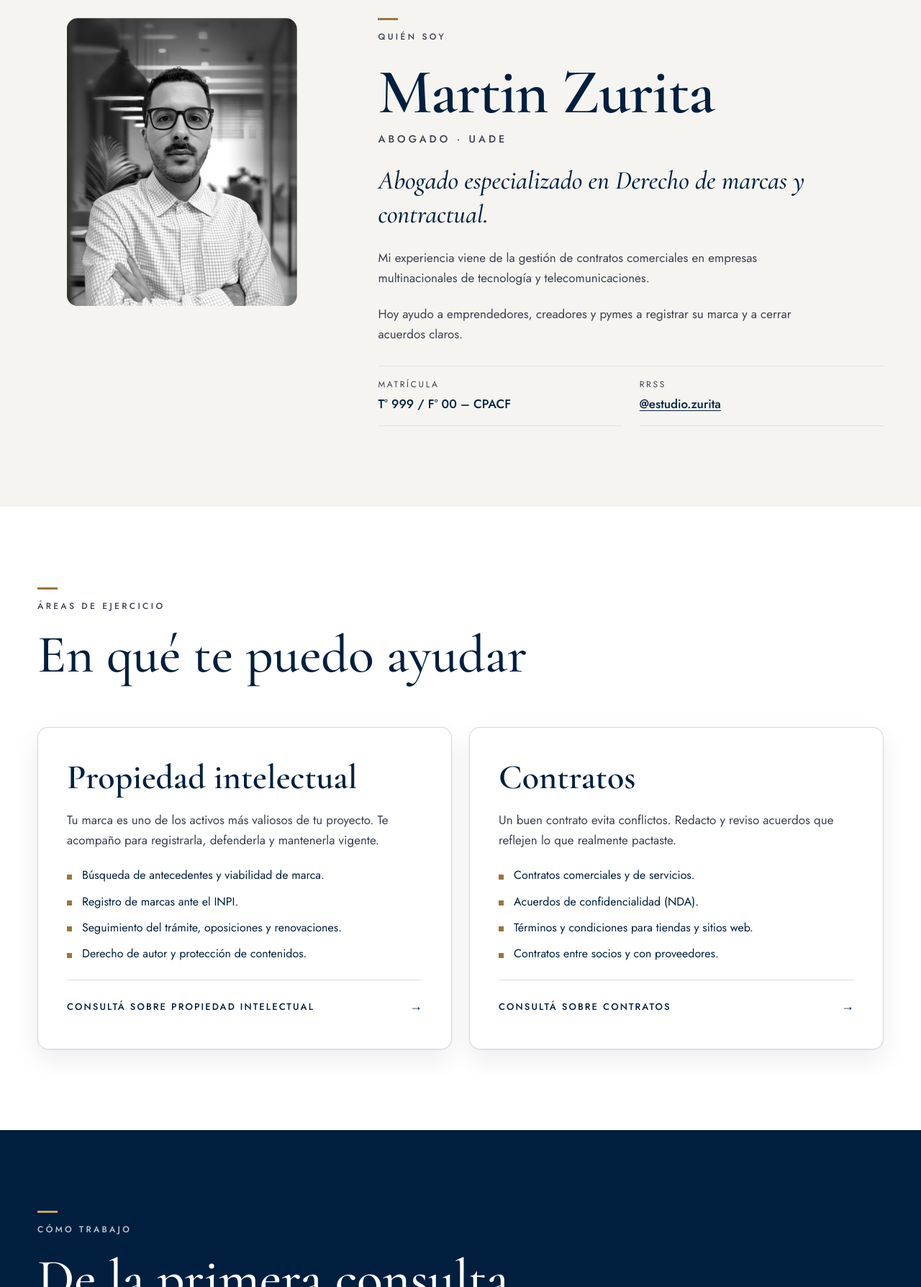
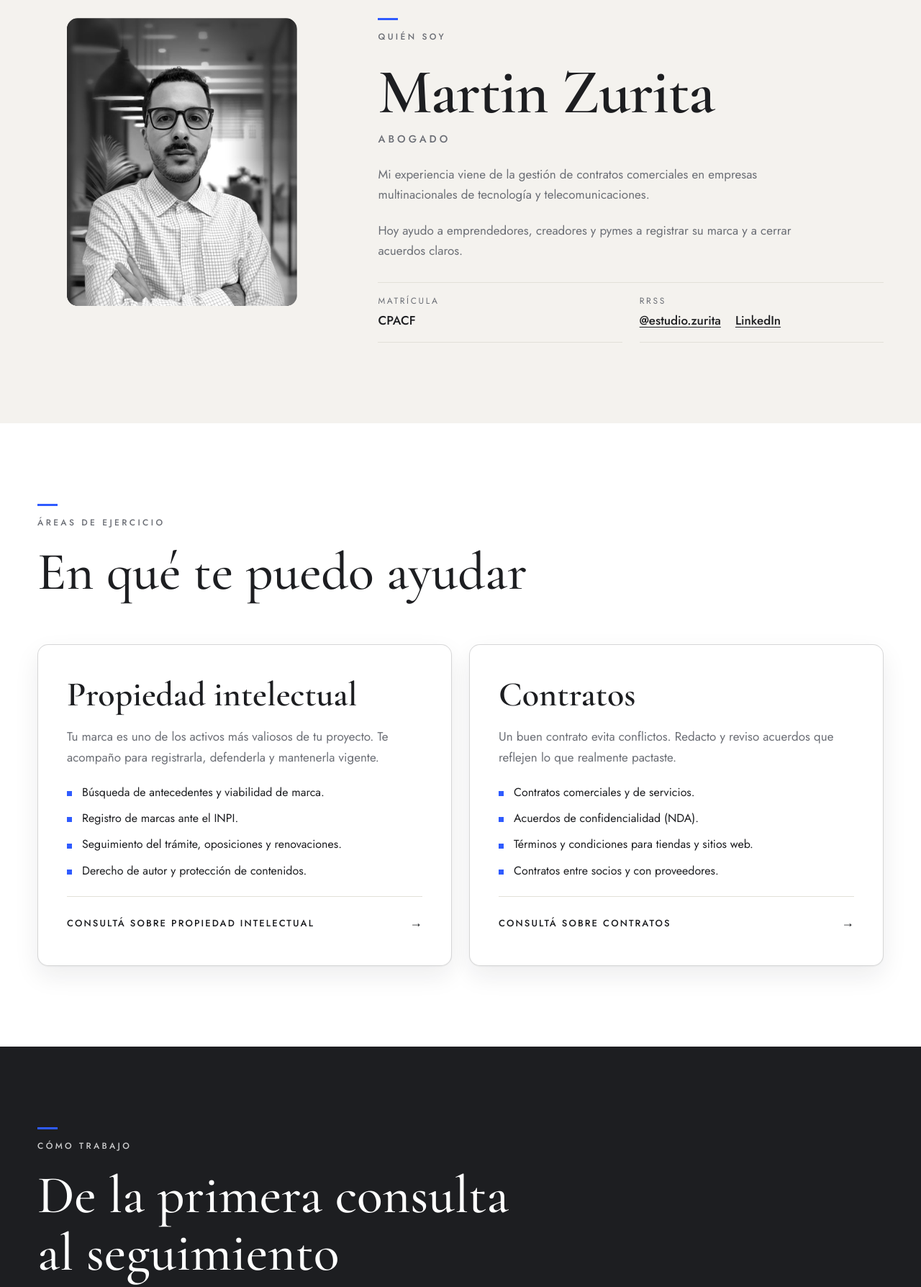
Before and after one commit to mzurita33/MZestudio, a plain HTML site: page index.html in a window 1280 px wide. Shown: the part 1012-2800 px from the top of the page at 72% size. Drawn offline with nearby package versions, Linux system fonts and the light colour scheme.

Commit message:
Add files via upload

```diff
--- a/css/styles.css
+++ b/css/styles.css
@@ -2,12 +2,12 @@
    Mobile first: base a 375 px, escritorio desde 900 px. Bordes rectos, mucho aire. */
 
 :root {
-  --azul: #001F3F;
-  --bronce: #9A7440;
-  --bronce-claro: #C9A36A;
+  --azul: #1D1E21;
+  --bronce: #2F5BFF;
+  --bronce-claro: #2F5BFF;
   --blanco: #FFFFFF;
-  --marfil: #F5F4F0;
-  --texto-sec: #3A4150;
+  --marfil: #F4F2EE;
+  --texto-sec: #6B6E75;
   --linea: #E2E0D8;
   --linea-azul: rgba(255, 255, 255, 0.24);
   --error: #A3261B;
@@ -66,7 +66,7 @@ p { margin: 0; }
 }
 
 /* Marcador de contenido a completar: borrar la clase cuando esté el dato real */
-.pendiente { color: inherit; background: rgba(201, 163, 106, 0.28); padding: 0 4px; }
+.pendiente { color: inherit; background: rgba(47, 91, 255, 0.28); padding: 0 4px; }
 
 /* Botones */
 .btn {
@@ -77,7 +77,7 @@ p { margin: 0; }
   background: var(--azul); color: var(--blanco);
   transition: background-color .2s ease, color .2s ease, border-color .2s ease;
 }
-.btn:hover { background: #0B2E54; border-color: #0B2E54; color: var(--blanco); }
+.btn:hover { background: #2C2E33; border-color: #2C2E33; color: var(--blanco); }
 .btn--borde { background: transparent; color: var(--azul); }
 .btn--borde:hover { background: var(--azul); color: var(--blanco); }
 .sobre-azul .btn { background: var(--blanco); border-color: var(--blanco); color: var(--azul); }
@@ -281,7 +281,7 @@ p { margin: 0; }
 #contacto .campo select,
 #contacto .campo textarea {
   border-radius: var(--radio);
-  border: 1px solid rgba(0, 31, 63, 0.45);
+  border: 1px solid rgba(29, 30, 33, 0.45);
 }
 #contacto .campo [aria-invalid="true"] { border-color: var(--error); }
 #contacto .campo input:focus,
@@ -293,7 +293,7 @@ p { margin: 0; }
 /* Footer */
 .footer { background: var(--azul); color: rgba(255, 255, 255, 0.82); padding-block: 56px 40px; font-size: 0.9375rem; }
 .footer a { color: var(--blanco); text-decoration: none; }
-.footer a:hover { color: var(--bronce-claro); text-decoration: underline; }
+.footer a:hover { color: #FFFFFF; text-decoration: underline; }
 .footer__arriba { display: flex; flex-direction: column; gap: 32px; padding-bottom: 32px; }
 .footer__logo svg { width: 220px; height: auto; display: block; color: var(--blanco); }
 .footer nav ul { list-style: none; margin: 0; padding: 0; display: flex; flex-wrap: wrap; gap: 4px 28px; }
--- a/css/v2.css
+++ b/css/v2.css
@@ -17,7 +17,7 @@
 
 /* ---------- Botones: elevación suave ---------- */
 .btn { transition: background-color .25s ease, color .25s ease, border-color .25s ease, transform .3s var(--ease), box-shadow .3s var(--ease); }
-.btn:hover { transform: translateY(-2px); box-shadow: 0 10px 22px rgba(0, 31, 63, 0.18); }
+.btn:hover { transform: translateY(-2px); box-shadow: 0 10px 22px rgba(29, 30, 33, 0.18); }
 .sobre-azul .btn:hover { box-shadow: 0 10px 22px rgba(0, 0, 0, 0.28); }
 .btn:active { transform: translateY(0) scale(.98); box-shadow: none; }
 
@@ -102,7 +102,7 @@
   content: ""; position: absolute; left: 0; right: 0; bottom: -1px; height: 3px; background: var(--bronce);
   border-radius: 0 0 var(--radio-grande) var(--radio-grande); transform: scaleX(0); transform-origin: left; transition: transform .6s var(--ease);
 }
-.area:hover { transform: translateY(-6px); border-color: var(--azul); box-shadow: 0 18px 40px rgba(0, 31, 63, 0.10); }
+.area:hover { transform: translateY(-6px); border-color: var(--azul); box-shadow: 0 18px 40px rgba(29, 30, 33, 0.10); }
 .area:hover::after { transform: scaleX(1); }
 .js .area.revelar.listo { transition: transform .35s var(--ease), border-color .35s ease, box-shadow .35s var(--ease); }
 .area .punto-lista li { transition: transform .35s var(--ease); }
@@ -169,10 +169,10 @@
 
 /* Tarjetas de áreas más definidas: borde un poco más marcado y sombra suave */
 .area {
-  border-color: rgba(0, 31, 63, 0.18);
-  box-shadow: 0 1px 2px rgba(0, 31, 63, 0.05), 0 14px 34px rgba(0, 31, 63, 0.08);
+  border-color: rgba(29, 30, 33, 0.18);
+  box-shadow: 0 1px 2px rgba(29, 30, 33, 0.05), 0 14px 34px rgba(29, 30, 33, 0.08);
 }
-.area:hover { border-color: var(--azul); box-shadow: 0 2px 4px rgba(0, 31, 63, 0.06), 0 22px 48px rgba(0, 31, 63, 0.14); }
+.area:hover { border-color: var(--azul); box-shadow: 0 2px 4px rgba(29, 30, 33, 0.06), 0 22px 48px rgba(29, 30, 33, 0.14); }
 
 /* Portada en celular: cada frase del título en un solo renglón y menos espacio vacío */
 .hero h1 .frase__in { white-space: nowrap; }
@@ -194,3 +194,6 @@
 .area h3 { font-size: clamp(2.2rem, 6vw, 48px); }
 .paso h3 { font-size: 2rem; }
 .seccion__cabeza { max-width: 980px; }
+
+/* Enlaces de redes en Quién soy: Instagram y LinkedIn lado a lado */
+.quien__datos dd { display: flex; flex-wrap: wrap; gap: 4px 20px; }
--- a/index.html
+++ b/index.html
@@ -6,7 +6,7 @@
 <title>MZ Estudio Jurídico · Propiedad intelectual y contratos en Buenos Aires</title>
 <meta name="description" content="Martin Zurita, abogado en CABA. Registro de marcas ante el INPI, propiedad intelectual y contratos para emprendedores, creadores y pymes. Agendá una entrevista.">
 <link rel="canonical" href="https://mzestudio.com.ar/">
-<meta name="theme-color" content="#001F3F">
+<meta name="theme-color" content="#1D1E21">
 
 <meta property="og:type" content="website">
 <meta property="og:locale" content="es_AR">
@@ -48,7 +48,7 @@
   "areaServed": { "@type": "City", "name": "Ciudad Autónoma de Buenos Aires" },
   "knowsAbout": ["Propiedad intelectual", "Registro de marcas", "Contratos"],
   "founder": { "@type": "Person", "name": "Martin Zurita", "jobTitle": "Abogado" },
-  "sameAs": ["https://www.instagram.com/estudio.zurita/"]
+  "sameAs": ["https://www.instagram.com/estudio.zurita/", "https://www.linkedin.com/in/martinnzurita/"]
 }
 </script>
 </head>
@@ -62,7 +62,7 @@
       <svg viewBox="-8 -8 428 120" aria-hidden="true" focusable="false">
         <polyline points="0,100 0,0 45,56 90,0 150,0 90,100 412,100" fill="none" stroke="currentColor" stroke-width="9" stroke-linejoin="miter" stroke-linecap="square"></polyline>
         <text x="172" y="84" fill="currentColor" style="font-family: 'Jost', 'Century Gothic', sans-serif; font-size: 15px; font-weight: 500; letter-spacing: 4px">ESTUDIO JURÍDICO</text>
-        <rect x="172" y="44" width="28" height="3" fill="#9A7440"></rect>
+        <rect x="172" y="44" width="28" height="3" fill="#2F5BFF"></rect>
       </svg>
     </a>
     <div class="header__nav-wrap">
@@ -122,14 +122,13 @@
         <p class="rotulo">Quién soy</p>
         <div class="quien__nombre">
           <h2 id="quien-titulo">Martin Zurita</h2>
-          <p class="quien__titulo">Abogado · UADE</p>
+          <p class="quien__titulo">Abogado</p>
         </div>
-        <p class="quien__lema">Abogado especializado en Derecho de marcas y contractual.</p>
         <p>Mi experiencia viene de la gestión de contratos comerciales en empresas multinacionales de tecnología y telecomunicaciones.</p>
         <p>Hoy ayudo a emprendedores, creadores y pymes a registrar su marca y a cerrar acuerdos claros.</p>
         <dl class="quien__datos">
-          <div><dt>Matrícula</dt><dd>T° 999 / F° 00 – CPACF</dd></div>
-          <div><dt><abbr title="Redes sociales">RRSS</abbr></dt><dd><a href="https://www.instagram.com/estudio.zurita/" rel="noopener" target="_blank">@estudio.zurita</a></dd></div>
+          <div><dt>Matrícula</dt><dd>CPACF</dd></div>
+          <div><dt><abbr title="Redes sociales">RRSS</abbr></dt><dd><a href="https://www.instagram.com/estudio.zurita/" rel="noopener" target="_blank">@estudio.zurita</a><a href="https://www.linkedin.com/in/martinnzurita/" rel="noopener" target="_blank">LinkedIn</a></dd></div>
         </dl>
       </div>
     </div>
@@ -270,7 +269,7 @@
         <svg viewBox="-8 -8 428 120" aria-hidden="true" focusable="false">
           <polyline points="0,100 0,0 45,56 90,0 150,0 90,100 412,100" fill="none" stroke="currentColor" stroke-width="9" stroke-linejoin="miter" stroke-linecap="square"></polyline>
           <text x="172" y="84" fill="currentColor" style="font-family: 'Jost', 'Century Gothic', sans-serif; font-size: 15px; font-weight: 500; letter-spacing: 4px">ESTUDIO JURÍDICO</text>
-          <rect x="172" y="44" width="28" height="3" fill="#C9A36A"></rect>
+          <rect x="172" y="44" width="28" height="3" fill="#2F5BFF"></rect>
         </svg>
       </a>
       <nav aria-label="Secciones (pie de página)">
@@ -284,7 +283,7 @@
       </nav>
     </div>
     <div class="footer__abajo">
-      <p>Martin Zurita · Abogado · Matrícula T° 999 / F° 00 – CPACF</p>
+      <p>Martin Zurita · Abogado · Matrícula CPACF</p>
       <p>© 2026 MZ Estudio Jurídico</p>
       <ul>
         <li><a href="aviso-legal.html">Aviso legal</a></li>
```
Also changed, not shown: aviso-legal.html (+4 -4 lines), politica-de-privacidad.html (+3 -3 lines), apple-touch-icon.png, assets/MZ-logo-linea-negativo.svg, assets/MZ-logo-linea-positivo.svg, assets/MZ-simbolo-punto-negativo.svg, assets/MZ-simbolo-punto-positivo.svg, favicon.svg, og-image.png (added).
